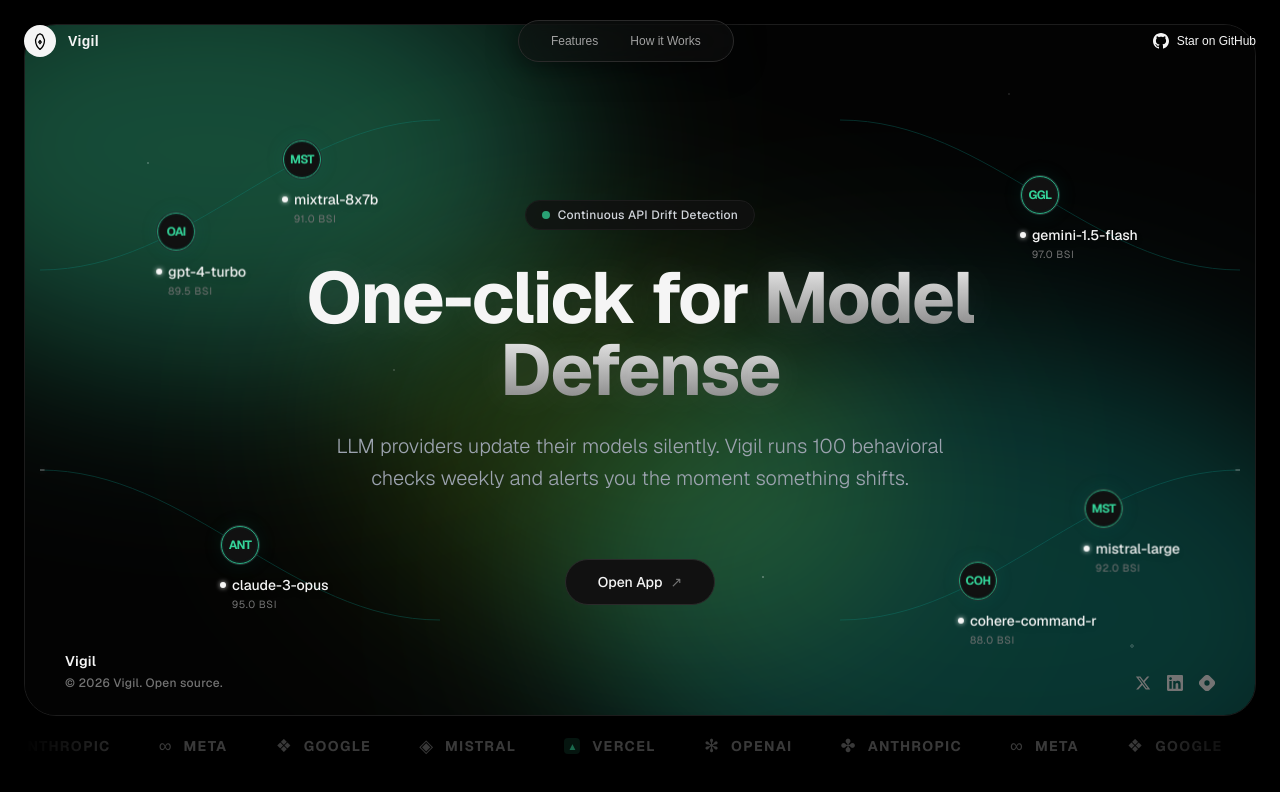
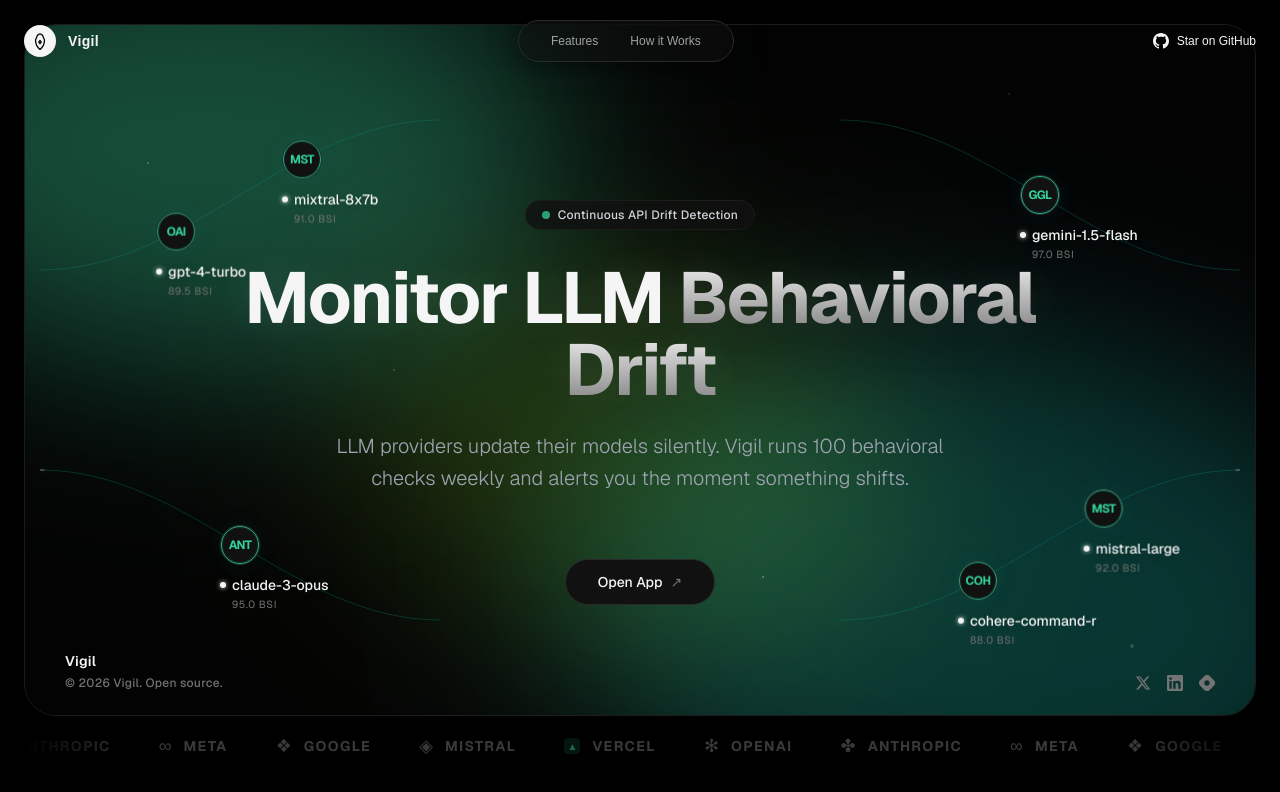
Before and after one commit to Akshat1322/vigil, a Next.js app in the folder frontend/: page / in a window 1280 px wide. Shown: the top 792 px of the page. Built offline with nearby package versions, Linux system fonts and the light colour scheme.

Commit message:
copy: update landing page hero headline to match product use-case

```diff
--- a/frontend/app/page.tsx
+++ b/frontend/app/page.tsx
@@ -71,7 +71,7 @@
           </div>
 
           <h1 className="text-5xl md:text-6xl lg:text-7xl font-bold text-[#f5f5f5] tracking-tight mb-6 max-w-4xl" style={{ textShadow: '0 0 40px rgba(255,255,255,0.1)' }}>
-            One-click for <span className="text-transparent bg-clip-text bg-gradient-to-b from-[#ffffff] to-[#737373]">Model Defense</span>
+            Monitor LLM <span className="text-transparent bg-clip-text bg-gradient-to-b from-[#ffffff] to-[#737373]">Behavioral Drift</span>
           </h1>
 
           <p className="text-[#9ca3af] text-lg md:text-xl max-w-2xl mb-10 leading-relaxed font-light">
```
